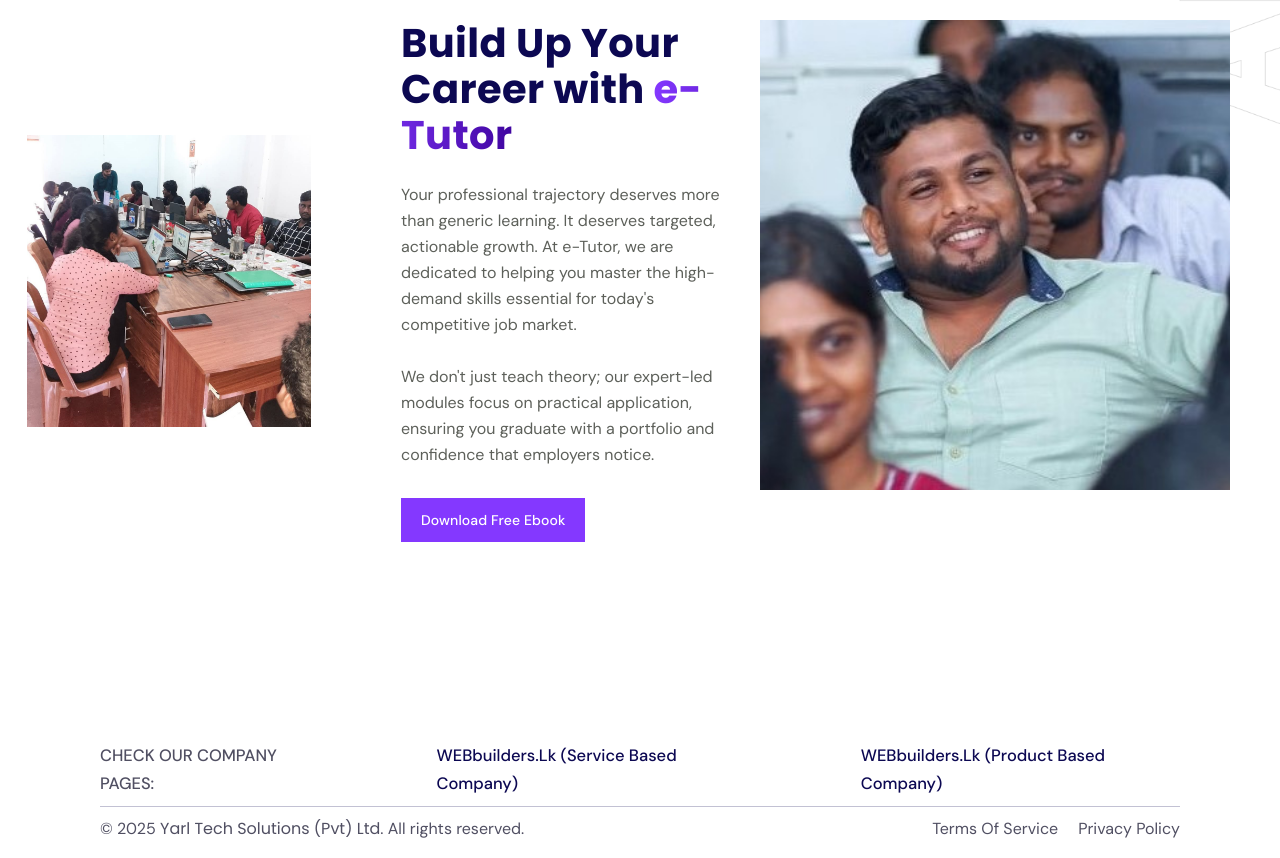
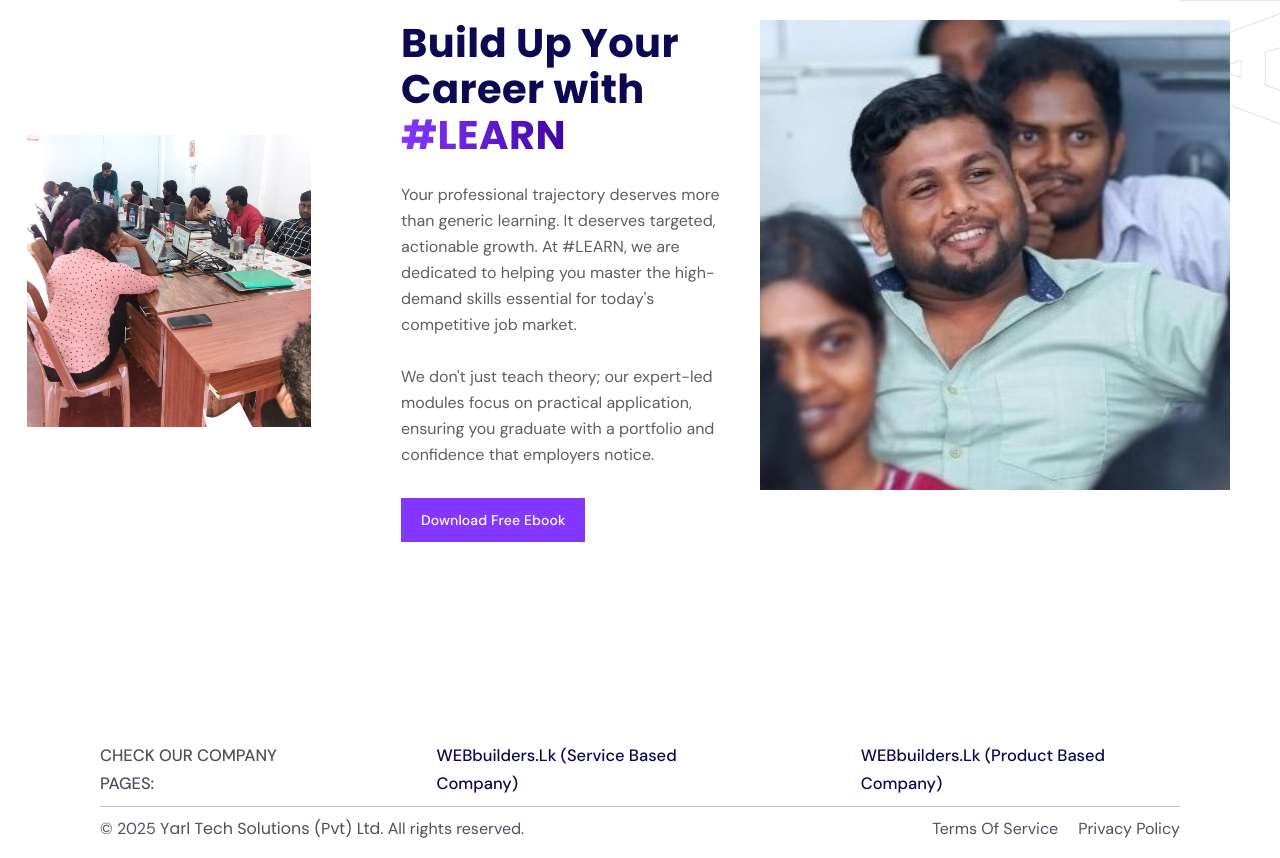
Before and after one commit to reshviatGH020/LEARN-by-webbuilders, a plain HTML site: page about.html in a window 1280 px wide. Shown: the part 1287-2145 px from the top of the page. Drawn offline with Linux system fonts and the light colour scheme.

Commit message:
Update about.html

```diff
--- a/about.html
+++ b/about.html
@@ -205,8 +205,8 @@
                     </div>
                     <div class="col-lg-4 col-sm-6">
                         <div class="about-content" data-aos="fade-up" data-aos-delay="100">
-                            <h1>Build Up Your Career with <span>e-Tutor</span></h1>
-                            <p>Your professional trajectory deserves more than generic learning. It deserves targeted, actionable growth. At e-Tutor, we are dedicated to helping you master the high-demand skills essential for today's competitive job market. <br><br>We don't just teach theory; our expert-led modules focus on practical application, ensuring you graduate with a portfolio and confidence that employers notice.</p>
+                            <h1>Build Up Your Career with <span>#LEARN</span></h1>
+                            <p>Your professional trajectory deserves more than generic learning. It deserves targeted, actionable growth. At #LEARN, we are dedicated to helping you master the high-demand skills essential for today's competitive job market. <br><br>We don't just teach theory; our expert-led modules focus on practical application, ensuring you graduate with a portfolio and confidence that employers notice.</p>
                             <div class="about-us-area-btn">
                                 <a href="#!" class="main-btn">Download Free Ebook</a>
                             </div>
@@ -393,4 +393,5 @@
 
 
 </body>
+
 </html>
```
